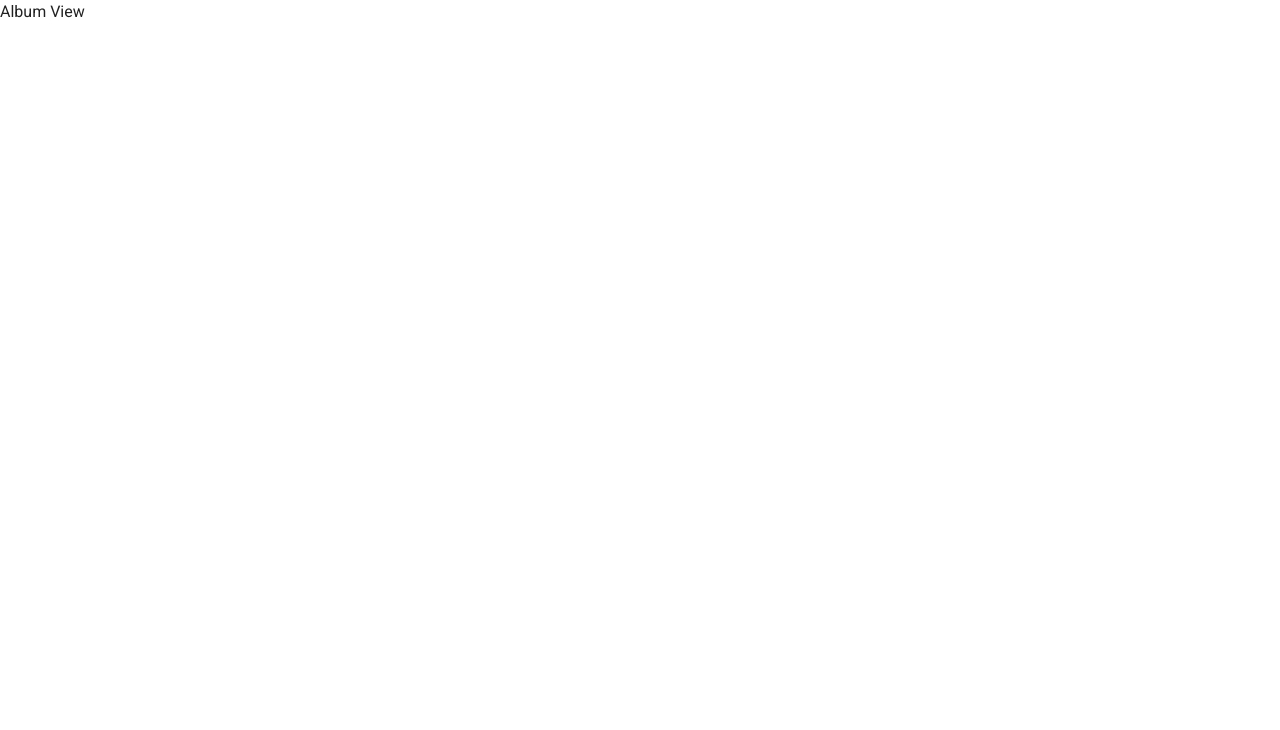
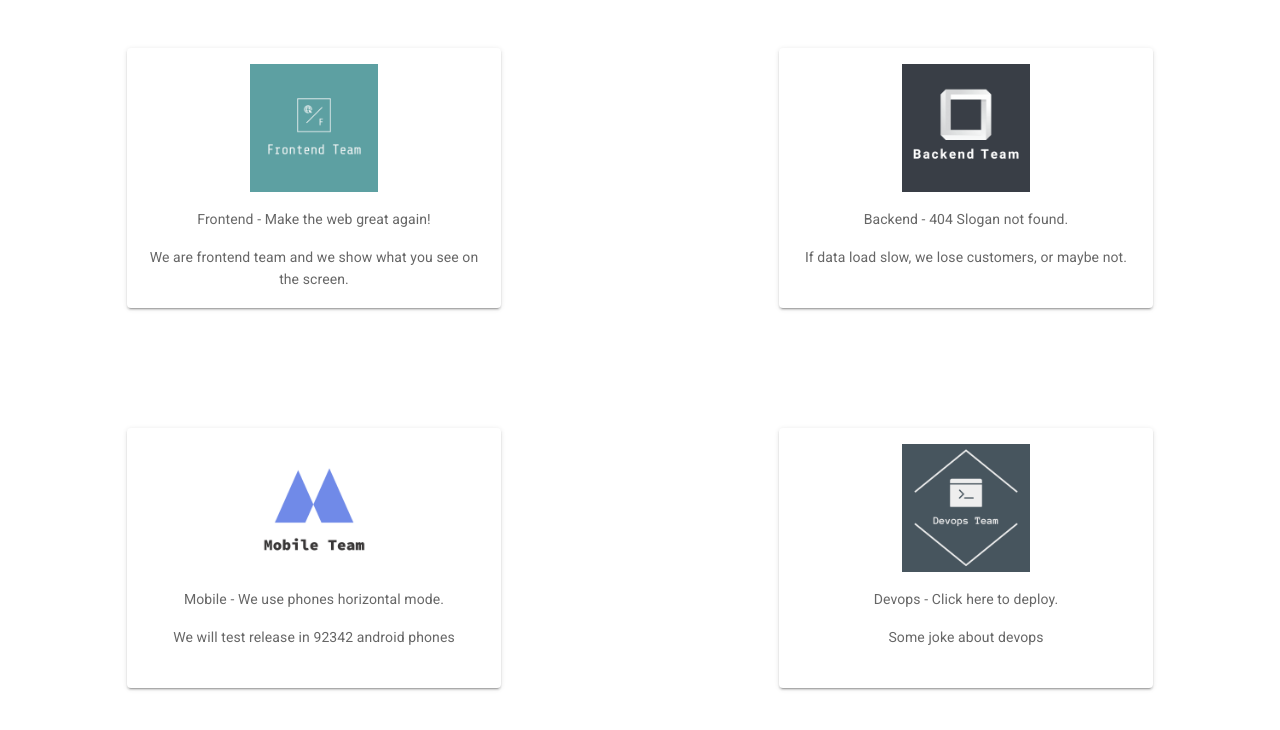
Before and after one commit to muratcankirdar/team-sticker-album, a Vue app: page /album in a window 1280 px wide. Shown: the top 730 px of the page. Built offline with nearby package versions, Linux system fonts and the light colour scheme.

Commit message:
implement team cards in album view

```diff
--- a/src/views/AlbumView.vue
+++ b/src/views/AlbumView.vue
@@ -1,11 +1,29 @@
 <script>
+import TeamCard from '@/components/TeamCard.vue';
+
 export default {
   name: 'AlbumView',
+  components: { TeamCard },
+  computed: {
+    teams() {
+      return this.$store.getters.teams;
+    },
+  },
 };
 </script>
 
 <template>
   <div>
-    Album View
+    <v-row justify="center" align="center">
+      <v-col
+        v-for="team in teams"
+        :key="team.name"
+        cols="12" md="6" xl="3"
+        align-self="center"
+        class="mx-auto"
+      >
+        <team-card :team="team" />
+      </v-col>
+    </v-row>
   </div>
 </template>
```
